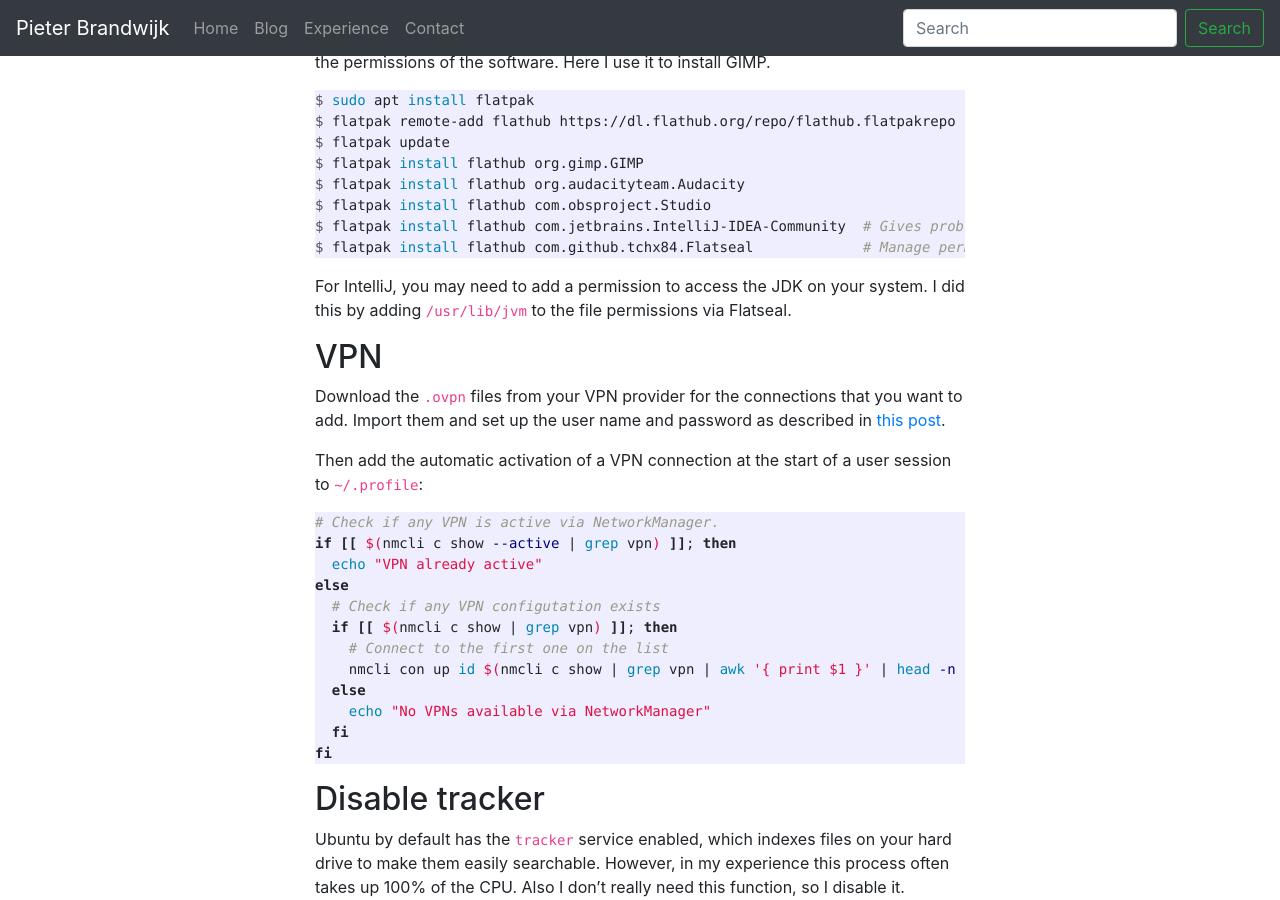
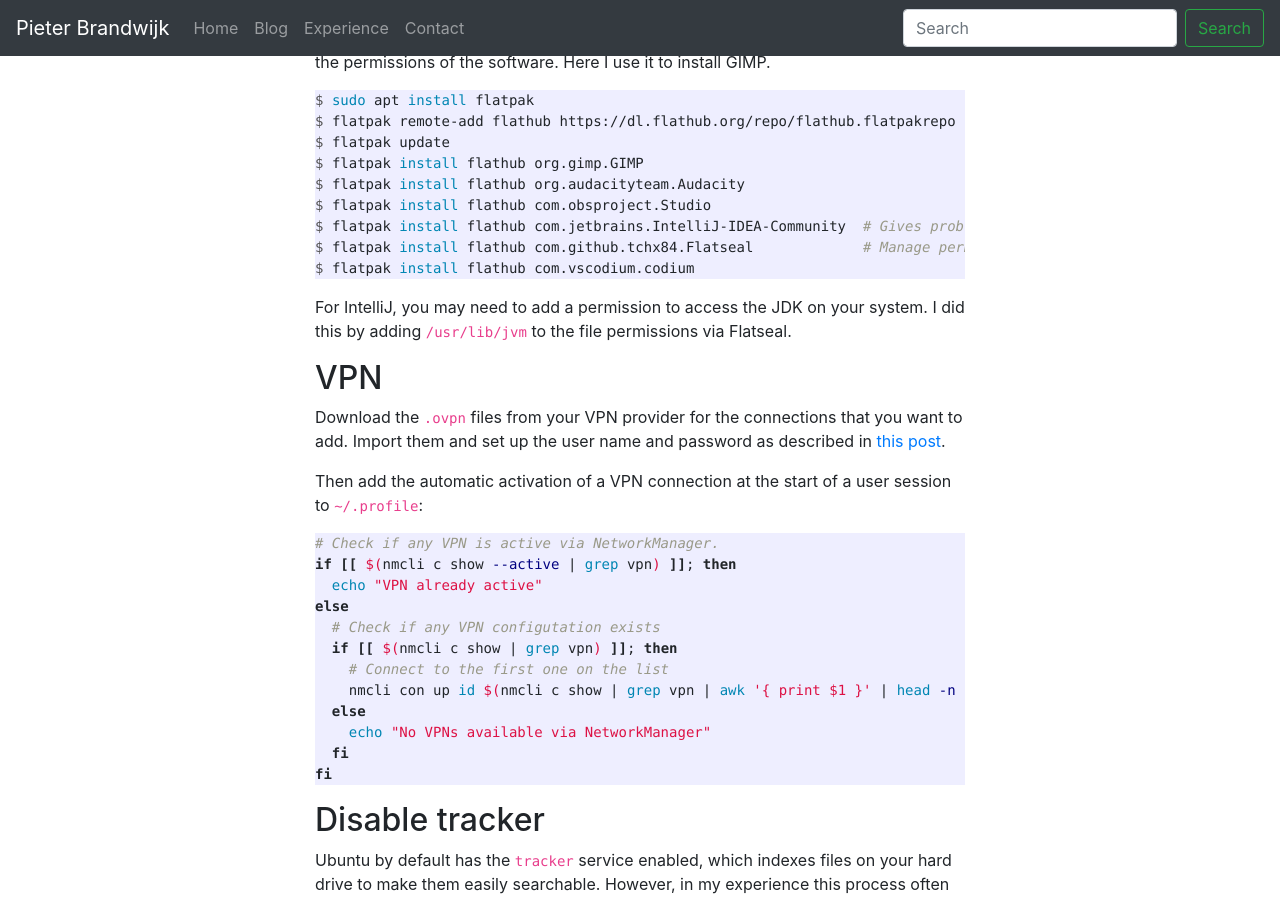
Before and after one commit to pbrandwijk/pbrandwijk.github.io, a Jekyll site: the page built from _posts/2020-07-03-my-initial-ubuntu-setup.md, in a window 1280 px wide and 900 px high, scrolled down 2647 px. Built offline with Jekyll 4.4.1, drawn with Linux system fonts in a browser that asks for light colours; nearby versions of some CDN libraries; comment, search, counter and statistics services are not loaded.

Commit message:
Add Codium install

````diff
--- a/_posts/2020-07-03-my-initial-ubuntu-setup.md
+++ b/_posts/2020-07-03-my-initial-ubuntu-setup.md
@@ -112,6 +112,7 @@ $ flatpak install flathub org.audacityteam.Audacity
 $ flatpak install flathub com.obsproject.Studio
 $ flatpak install flathub com.jetbrains.IntelliJ-IDEA-Community  # Gives problems due to restrictions, better install via snap
 $ flatpak install flathub com.github.tchx84.Flatseal             # Manage permissions of Flatpak apps
+$ flatpak install flathub com.vscodium.codium
 ```
 
 For IntelliJ, you may need to add a permission to access the JDK on your system. I did this by adding `/usr/lib/jvm` to the file permissions via Flatseal.
````
